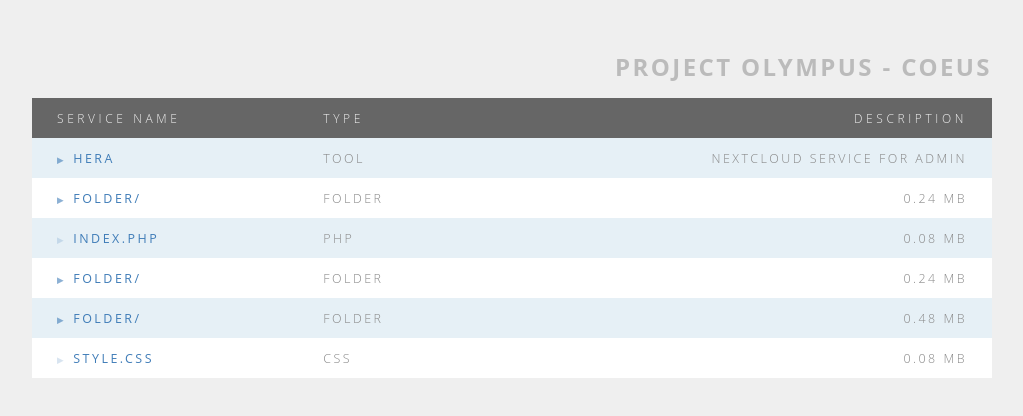
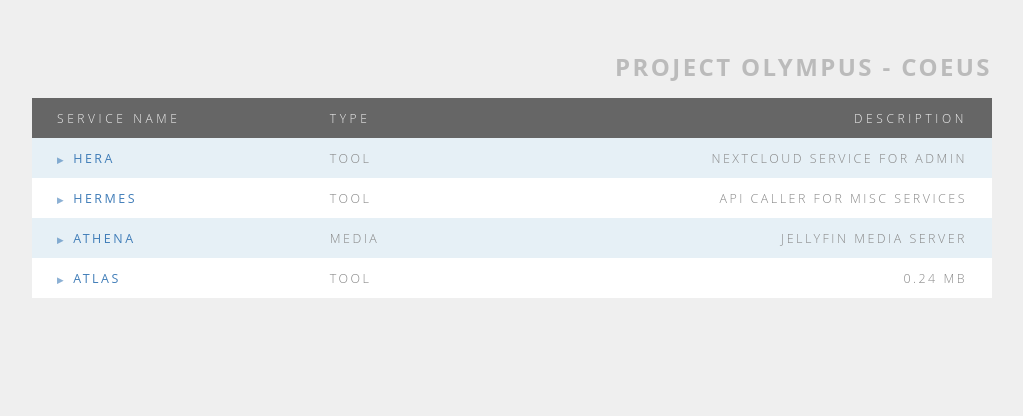
Before and after one commit to SydneyWafflez/Coeus, a plain HTML site: page New/index.html in a window 1280 px wide. Shown: the whole page, without its empty margins (128-1151 px from the left). Drawn offline with Linux system fonts and the light colour scheme.

Commit message:
Link Update

```diff
--- a/New/index.html
+++ b/New/index.html
@@ -19,39 +19,27 @@
              </tr>
 
              <tr>
-              <td><a class="folder" href="https://github.com/northerli/localhost-directory-gui">Hera</a></td>
+              <td><a class="folder" href="https://hera.projectolympus.us">Hera</a></td>
               <td> Tool </td>
               <td>NextCloud Service for Admin</td>
              </tr>
 
              <tr>
-               <td><a class="folder" href="folder">folder/</a></td>
-               <td> Folder </td>
-               <td>0.24 Mb</td>
+               <td><a class="folder" href="">Hermes</a></td>
+               <td> Tool </td>
+               <td>API Caller for misc services</td>
              </tr>
 
              <tr>
-              <td><a class="file" href="index.php">index.php</a></td>
-              <td> PHP </td>
-              <td>0.08 Mb</td>
+              <td><a class="folder" href="">Athena</a></td>
+              <td> Media </td>
+              <td>Jellyfin Media Server</td>
              </tr>
 
              <tr>
-               <td><a class="folder" href="folder">folder/</a></td>
-               <td> Folder </td>
+               <td><a class="folder" href="https://atlas.projectolympus.us">Atlas</a></td>
+               <td> Tool </td>
                <td>0.24 Mb</td>
-             </tr>
-
-             <tr>
-               <td><a class="folder" href="folder">folder/</a></td>
-               <td> Folder </td>
-               <td>0.48 Mb</td>
-             </tr>
-
-             <tr>
-               <td><a class="file" href="style.css">style.css</a></td>
-               <td> CSS </td>
-               <td>0.08 Mb</td>
              </tr>
             </tbody>
         </table>
```
